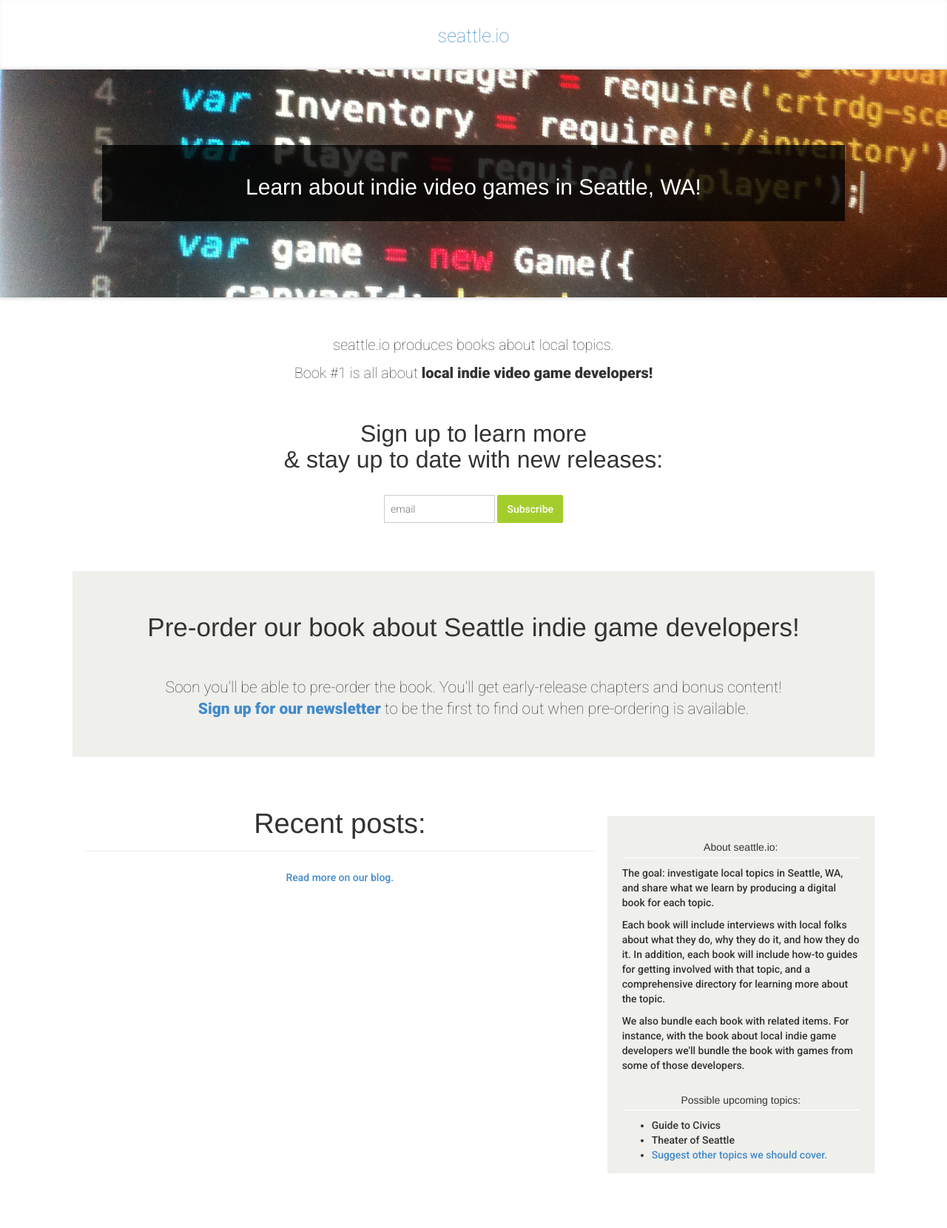
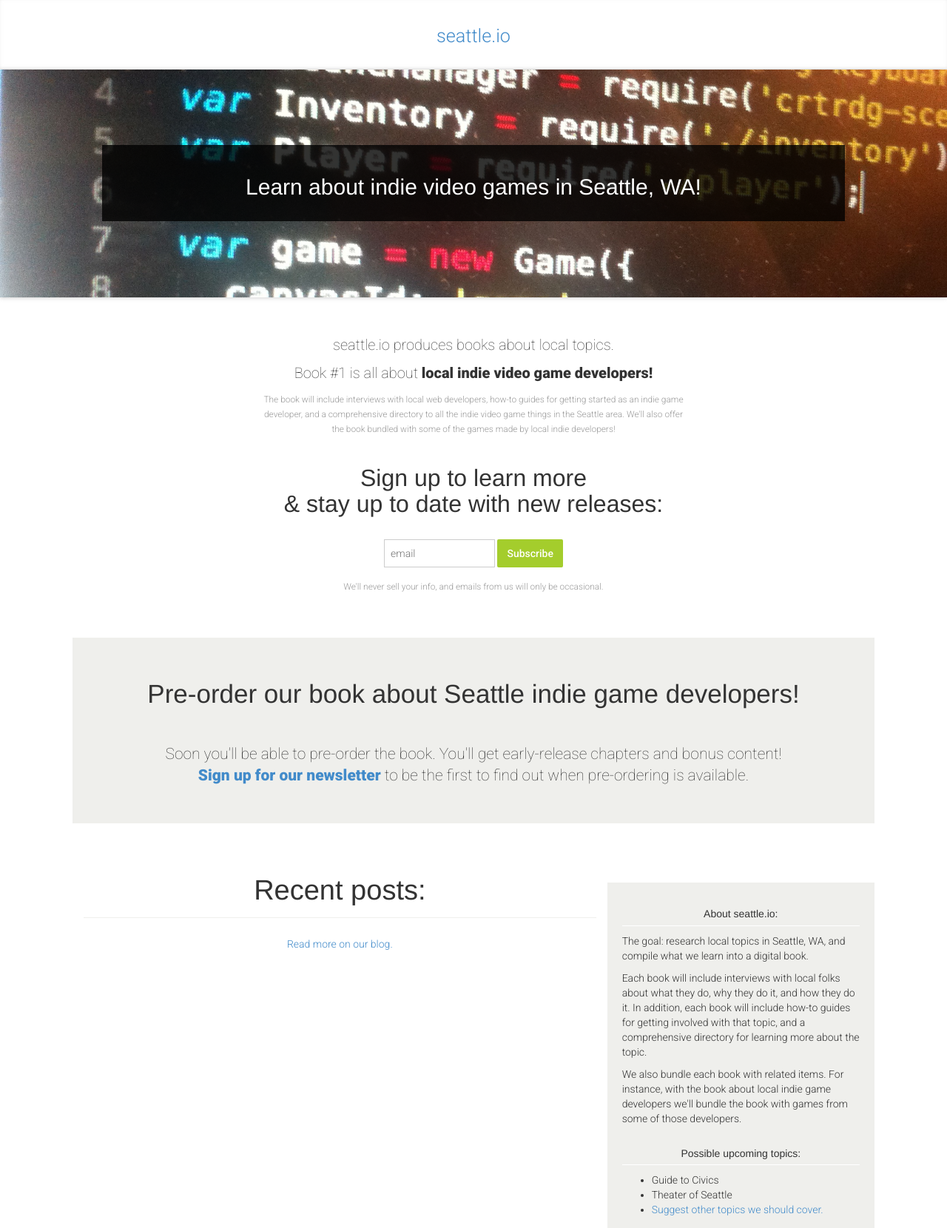
Before and after one commit to seattleio/seattleio.github.com, a Jekyll site: the page built from index.html, in a window 1280 px wide. Shown: the whole page at 74% size. Built offline with Jekyll 4.4.1, drawn with Linux system fonts in a browser that asks for light colours; nearby versions of some CDN libraries; library files that are not in the unit come from our copies; before the commit the page ends 1586 px from its top, so only the background shows below that.

Commit message:
add better descriptions

```diff
--- a/index.html
+++ b/index.html
@@ -14,6 +14,7 @@
     <div class="col-lg-12 description">
       <p>seattle.io produces books about local topics.</p>
       <p>Book #1 is all about <b>local indie video game developers!</b></p>
+      <div class="col-lg-7" style="margin:0px auto; float: none;"><small>The book will include interviews with local web developers, how-to guides for getting started as an indie game developer, and a comprehensive directory to all the indie video game things in the Seattle area. We'll also offer the book bundled with some of the games made by local indie developers!</small></div>
     </div>
 
     <div class="col-lg-12 newsletter">
@@ -27,6 +28,7 @@
 
         <input type="email" value="" name="EMAIL" class="required email" id="mce-EMAIL" placeholder="email">
         <input type="submit" value="Subscribe" name="subscribe" id="mc-embedded-subscribe" class="button btn">
+        <p><small>We'll never sell your info, and emails from us will only be occasional.</small></p>
         <div id="mce-responses" class="clear">
           <div class="response" id="mce-error-response" style="display:none"></div>
           <div class="response" id="mce-success-response" style="display:none"></div>
@@ -54,7 +56,7 @@
       </section>
       <div class="col-lg-4 sidebar">
         <h5>About seattle.io:</h5>
-        <p>The goal: investigate local topics in Seattle, WA, and share what we learn by producing a digital book for each topic.</p>
+        <p>The goal: research local topics in Seattle, WA, and compile what we learn into a digital book.</p>
         <p>Each book will include interviews with local folks about what they do, why they do it, and how they do it. In addition, each book will include how-to guides for getting involved with that topic, and a comprehensive directory for learning more about the topic.</p>
         <p>We also bundle each book with related items. For instance, with the book about local indie game developers we'll bundle the book with games from some of those developers.</p>
         <h5>Possible upcoming topics:</h5>
--- a/style.css
+++ b/style.css
@@ -1,5 +1,6 @@
 * {
   font-family: 'Roboto', 'Helvetica Neue', Helvetica, sans-serif;
+  font-weight: 300;
 }
 
 a {
@@ -12,6 +13,11 @@
 
 a:active {
 
+}
+
+small {
+  font-weight: 300;
+  color: #999;
 }
 
 .container {
@@ -152,7 +158,7 @@
 .sidebar h5 {
   text-align: center;
   margin-top: 30px;
-  padding-bottom: 5px;
+  padding-bottom: 7px;
   border-bottom: 1px solid #fff;
   margin-bottom: 10px;
 }
```
